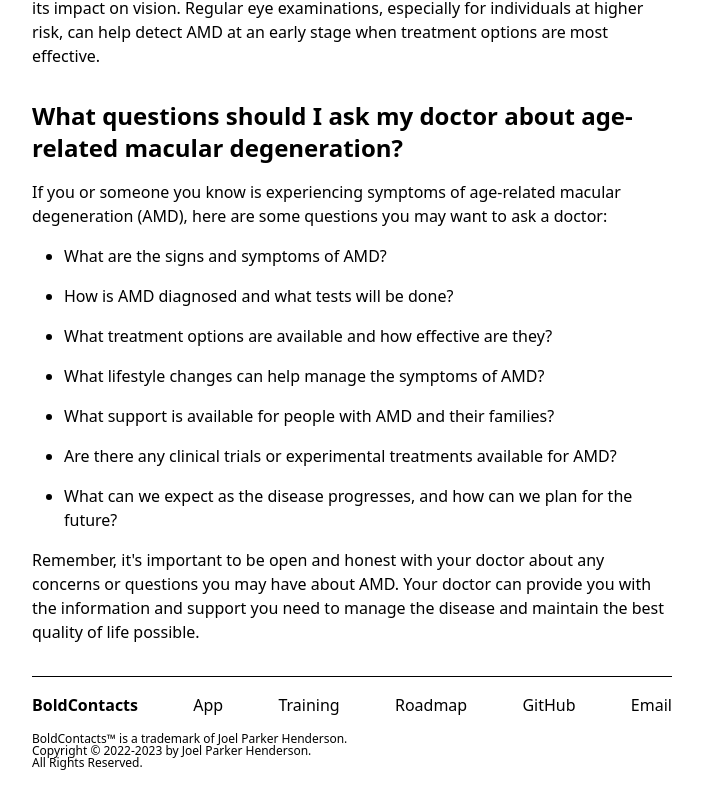
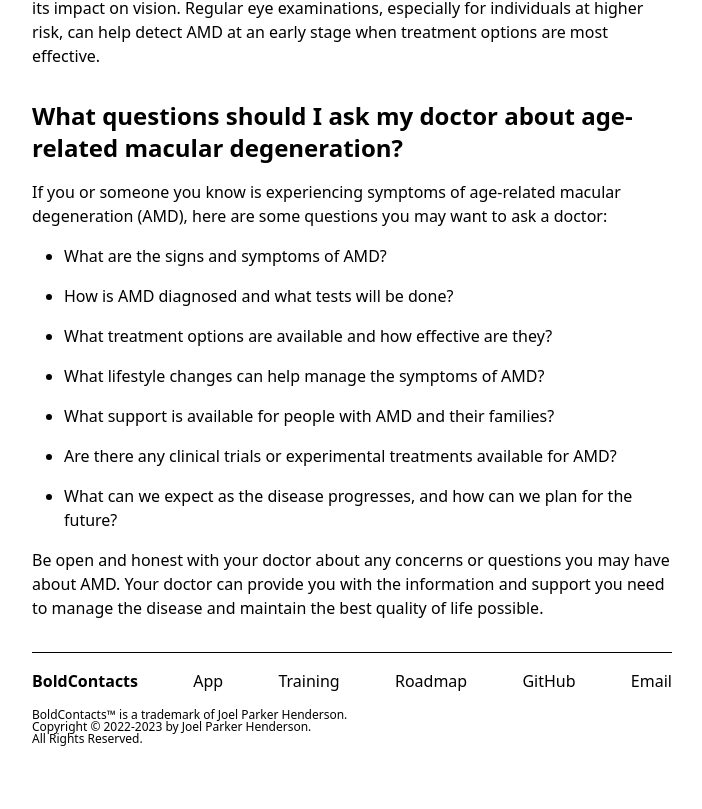
Before and after one commit to BoldContacts/boldcontacts-site-as-sveltekit, a SvelteKit app: page /age-related-macular-degeneration in a window 1280 px wide. Shown: the part 2049-2858 px from the top of the page, without its empty margins (288-990 px from the left). Built offline with nearby package versions, Linux system fonts and the light colour scheme.

Commit message:
Reword remember

```diff
--- a/src/routes/age-related-macular-degeneration/+page.svelte
+++ b/src/routes/age-related-macular-degeneration/+page.svelte
@@ -86,6 +86,6 @@
 
     </ul>
 
-    <p>Remember, it's important to be open and honest with your doctor about any concerns or questions you may have about AMD. Your doctor can provide you with the information and support you need to manage the disease and maintain the best quality of life possible.</p>
+    <p>Be open and honest with your doctor about any concerns or questions you may have about AMD. Your doctor can provide you with the information and support you need to manage the disease and maintain the best quality of life possible.</p>
 
 </span>
--- a/src/routes/alzheimers-disease/+page.svelte
+++ b/src/routes/alzheimers-disease/+page.svelte
@@ -50,6 +50,6 @@
 
     </ul>
 
-    <p>Remember, it's important to be open and honest with your doctor about any concerns or questions you may have about Alzheimer's disease. Your doctor can provide you with the information and support you need to manage the disease and maintain the best quality of life possible.</p>
+    <p>Be open and honest with your doctor about any concerns or questions you may have about Alzheimer's disease. Your doctor can provide you with the information and support you need to manage the disease and maintain the best quality of life possible.</p>
 
 </span>
--- a/src/routes/amyotrophic-lateral-sclerosis/+page.svelte
+++ b/src/routes/amyotrophic-lateral-sclerosis/+page.svelte
@@ -50,6 +50,6 @@
 
     </ul>
 
-    <p>Remember, it's important to be open and honest with your doctor about any concerns or questions you may have about ALS. Your doctor can provide you with the information and support you need to manage the disease and maintain the best quality of life possible.</p>
+    <p>Be open and honest with your doctor about any concerns or questions you may have about ALS. Your doctor can provide you with the information and support you need to manage the disease and maintain the best quality of life possible.</p>
 
 </span>
--- a/src/routes/frontotemporal-dementia/+page.svelte
+++ b/src/routes/frontotemporal-dementia/+page.svelte
@@ -66,6 +66,6 @@
 
     </ul>
 
-    <p>Remember, it's important to be open and honest with your doctor about any concerns or questions you may have about FTD. Your doctor can provide you with the information and support you need to manage the disease and maintain the best quality of life possible.</p>
+    <p>Be open and honest with your doctor about any concerns or questions you may have about FTD. Your doctor can provide you with the information and support you need to manage the disease and maintain the best quality of life possible.</p>
 
 </span>
--- a/src/routes/multiple-sclerosis/+page.svelte
+++ b/src/routes/multiple-sclerosis/+page.svelte
@@ -64,6 +64,6 @@
 
     </ul>
 
-    <p>Remember, it's important to be open and honest with your doctor about any concerns or questions you may have. Your doctor can provide you with the information and support you need to manage the disease and maintain the best quality of life possible.</p>
+    <p>Be open and honest with your doctor about any concerns or questions you may have. Your doctor can provide you with the information and support you need to manage the disease and maintain the best quality of life possible.</p>
 
 </span>
--- a/src/routes/muscular-dystrophy/+page.svelte
+++ b/src/routes/muscular-dystrophy/+page.svelte
@@ -50,6 +50,6 @@
 
     </ul>
 
-    <p>Remember, it's important to be open and honest with your doctor about any concerns or questions you may have about muscular dystrophy. Your doctor can provide you with the information and support you need to manage the disease and maintain the best quality of life possible.</p>
+    <p>Be open and honest with your doctor about any concerns or questions you may have about muscular dystrophy. Your doctor can provide you with the information and support you need to manage the disease and maintain the best quality of life possible.</p>
 
 </span>
--- a/src/routes/parkinsons-disease/+page.svelte
+++ b/src/routes/parkinsons-disease/+page.svelte
@@ -50,6 +50,6 @@
 
     </ul>
 
-    <p>Remember, it's important to be open and honest with your doctor about any concerns or questions you may have about Parkinson's Disease. Your doctor can provide you with the information and support you need to manage the disease and maintain the best quality of life possible.</p>
+    <p>Be open and honest with your doctor about any concerns or questions you may have about Parkinson's Disease. Your doctor can provide you with the information and support you need to manage the disease and maintain the best quality of life possible.</p>
 
 </span>
```
